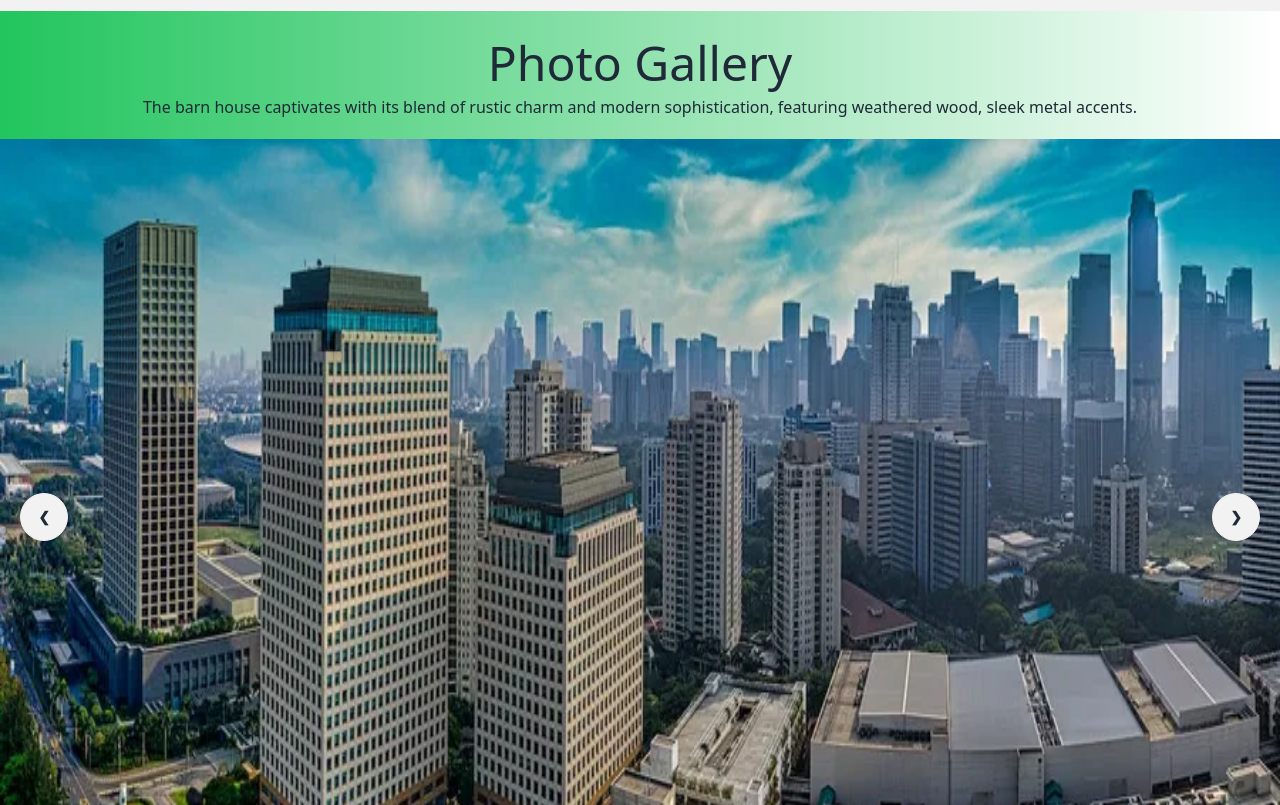
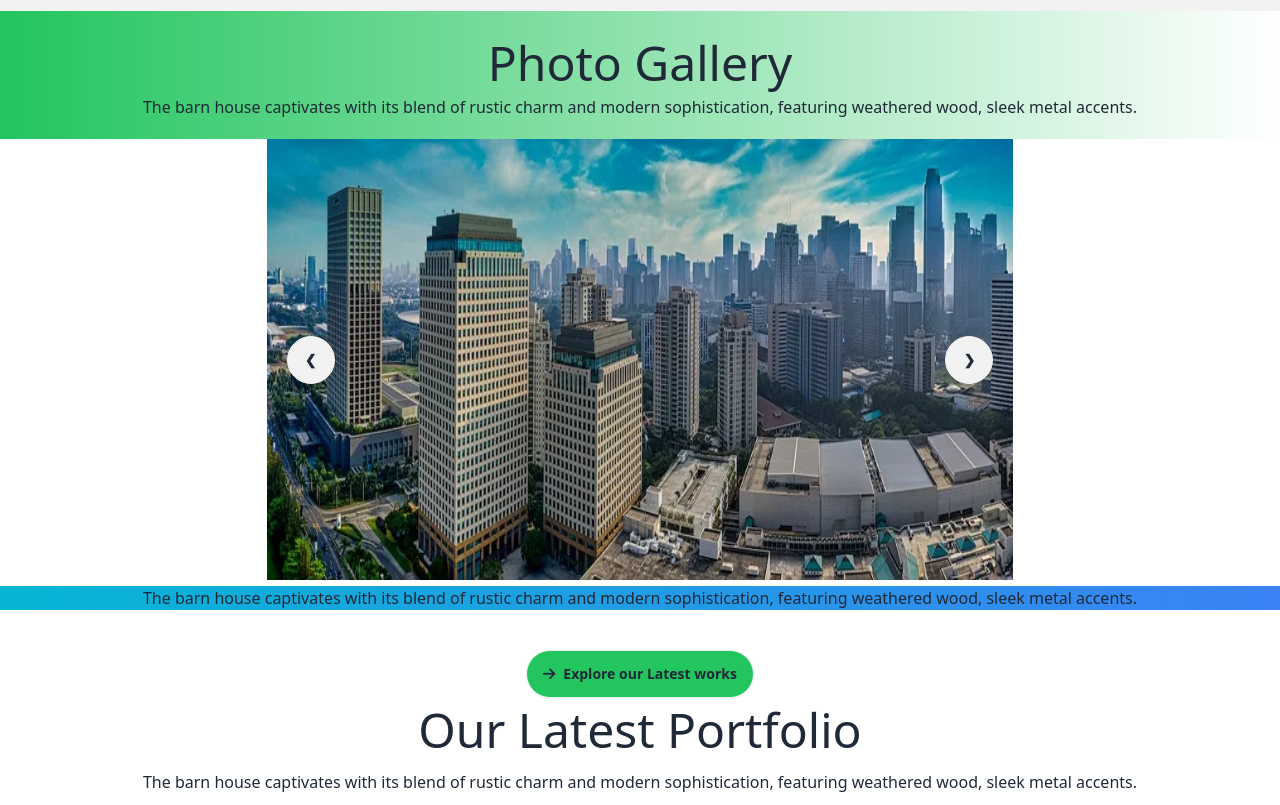
Before and after one commit to aaln0man/Rinterio, a plain HTML site: page index.html in a window 1280 px wide. Shown: the part 2160-2965 px from the top of the page. Drawn offline with nearby package versions, Linux system fonts and the light colour scheme.

Commit message:
text-format

```diff
--- a/index.html
+++ b/index.html
@@ -183,7 +183,8 @@
                     The barn house captivates with its blend of rustic charm and modern sophistication, featuring weathered wood, sleek metal accents.
                   </p>
                 </div>
-                <div class="carousel w-full">
+                <div class="text-center">
+                  <div class="carousel w-7/12">
                     <div id="slide1" class="carousel-item relative w-full">
                       <img
                         src="assets/cover1.jpg"
@@ -212,10 +213,16 @@
                       </div>
                     </div>
                   </div>
+                </div>
+                <div class="text-center bg-gradient-to-r from-cyan-500 to-blue-500">
+                  <p>
+                    The barn house captivates with its blend of rustic charm and modern sophistication, featuring weathered wood, sleek metal accents.
+                  </p>
+                </div>
               </section>
              <section>
 
-                <div class="text-center pt-32">
+                <div class="text-center mt-10">
                   <button class="btn bg-green-500 rounded-3xl"><i class="fa-solid fa-arrow-right"></i>Explore our Latest works</button>
                   <h1 class="text-5xl p-2">Our Latest Portfolio</h1>
                   <p class="p-2">The barn house captivates with its blend of rustic charm and modern sophistication, featuring weathered wood, sleek metal accents.</p>
```
Lines whose indentation alone changed are shown as unchanged.
